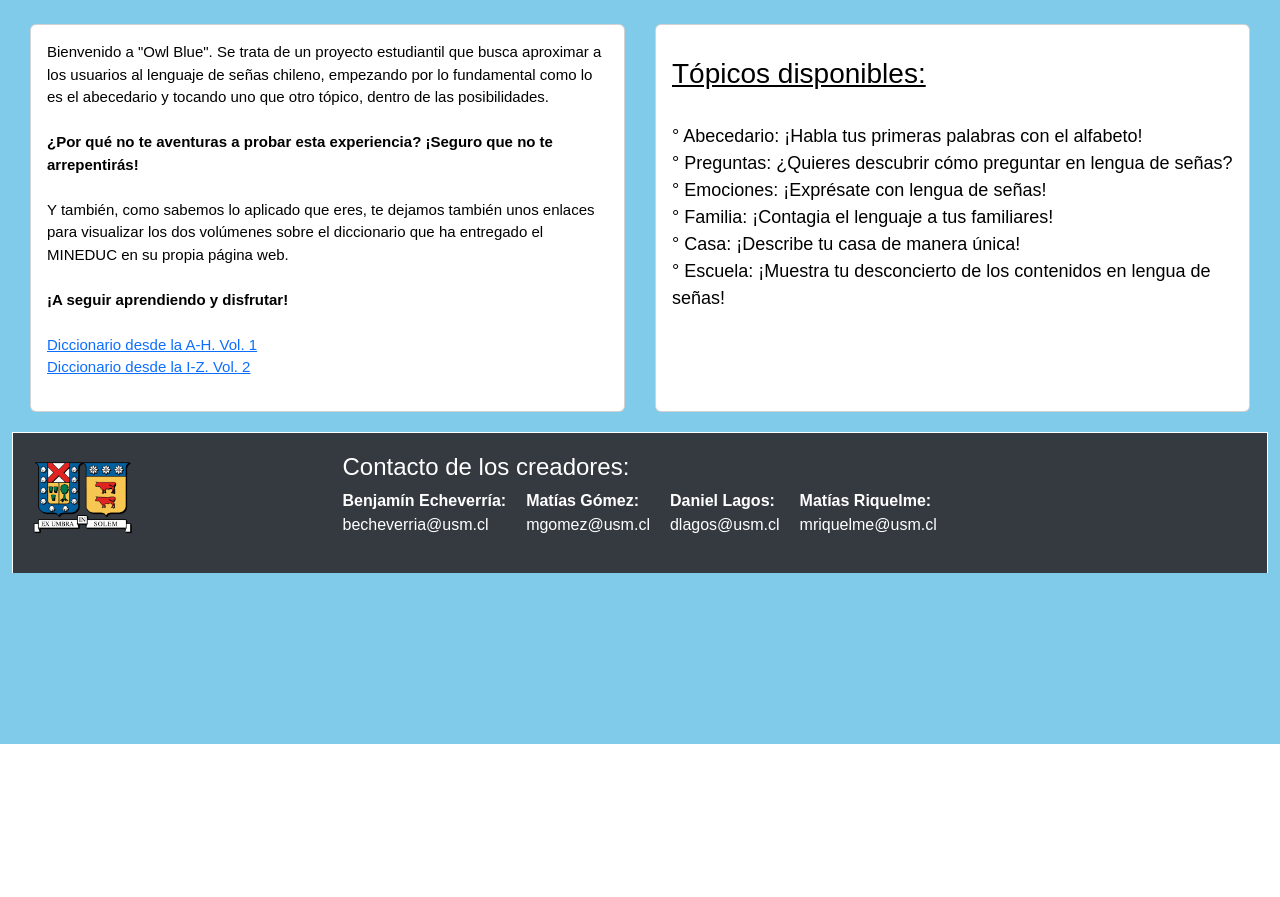
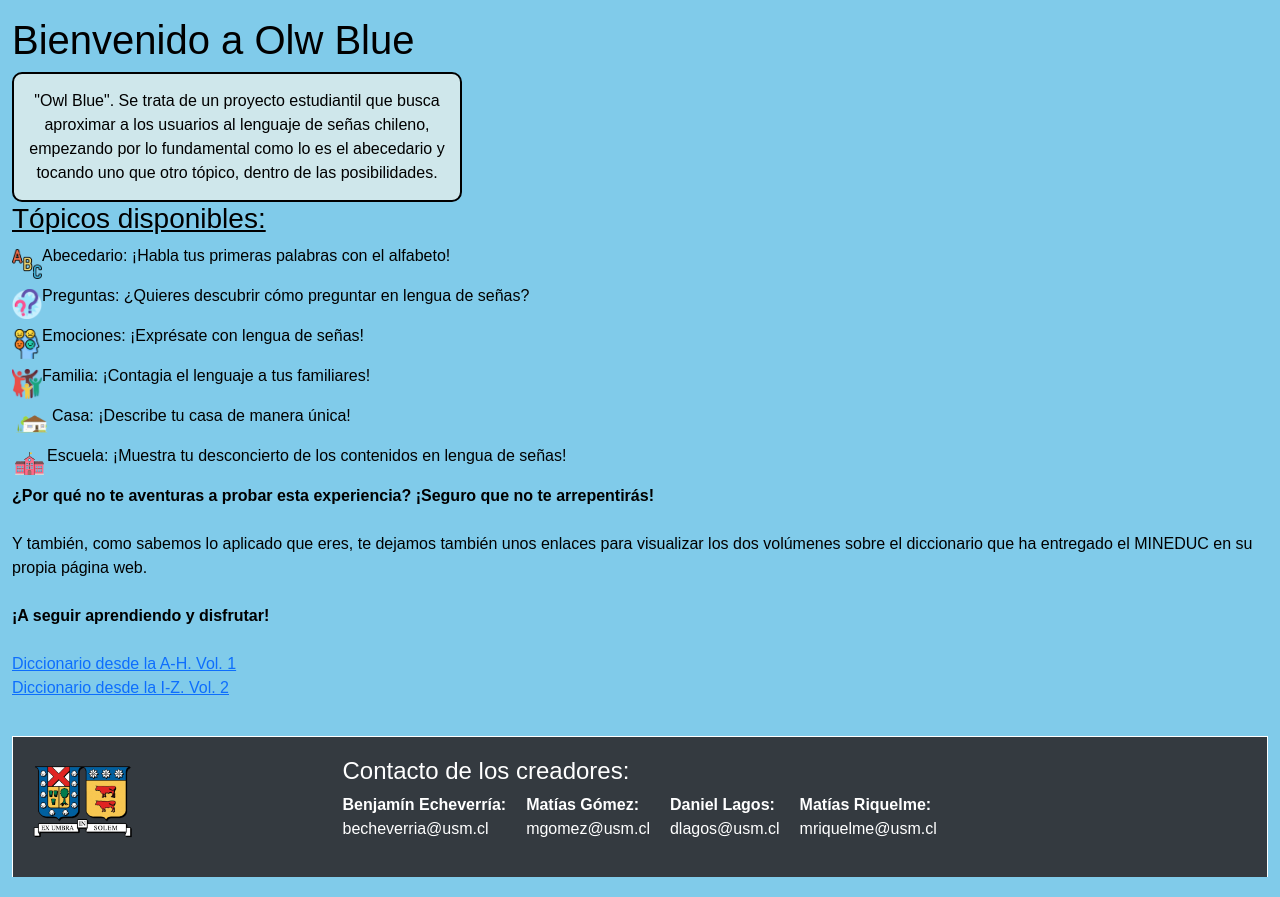
Before and after one commit to bumm1y/Owl_Blue, a Django app: page / in a window 1280 px wide. Shown: the part 56-953 px from the top of the page. Before the commit the page ends 800 px from the top, so only its background shows below. Run offline with Django 4.2, Linux system fonts and the light colour scheme; some web fonts are replaced.

Commit message:
iconos en topicos

```diff
--- a/Owl_Blue/owl_blue_app/templates/owl_blue_app/index.html
+++ b/Owl_Blue/owl_blue_app/templates/owl_blue_app/index.html
@@ -14,11 +14,71 @@
 {% endif %}
 
 <main class="container-fluid">
+
     <div class="row">
-        <div class="col-md-5 mt-4 card card-body custom-margin-right custom-margin-left">
+        <div>
             <p style="font-size: 15px;">
-                Bienvenido a "Owl Blue". Se trata de un proyecto estudiantil que busca aproximar a los usuarios al lenguaje de señas chileno, empezando por lo fundamental como lo es el abecedario y tocando uno que otro tópico, dentro de las posibilidades.
-                <br><br>
+
+                <h1>Bienvenido a Olw Blue</h1>
+
+                <div class="cuadro-con-bordes">
+
+                    "Owl Blue". Se trata de un proyecto estudiantil que busca<br>
+                    aproximar a los usuarios al lenguaje de señas chileno,<br>
+                    empezando por lo fundamental como lo es el abecedario y <br>
+                    tocando uno que otro tópico, dentro de las posibilidades.
+
+                </div>
+
+
+                <div class="topicos">
+
+                    <h3 style="text-decoration: underline;">Tópicos disponibles:</h3>
+
+                    <div class="imagen_abc_topico">
+
+                        <img src="{% static 'img/abc_sf.png' %}" width="30" height="30">
+                        <p>Abecedario: ¡Habla tus primeras palabras con el alfabeto!</p>
+
+                    </div>
+
+                    <div class="imagen_preguntas_topico">
+
+                        <img src="{% static 'img/pregunta_sf.png' %}" width="30" height="30">
+                        <p>Preguntas: ¿Quieres descubrir cómo preguntar en lengua de señas?</p>
+
+                    </div>
+
+                    <div class="imagen_emociones_topico">
+
+                        <img src="{% static 'img/emociones_sf.png' %}" width="30" height="30">
+                        <p>Emociones: ¡Exprésate con lengua de señas!</p>
+
+                    </div>
+
+                    <div class="imagen_familia_topico">
+
+                        <img src="{% static 'img/familia_sf.png' %}" width="30" height="30">
+                        <p>Familia: ¡Contagia el lenguaje a tus familiares!</p>
+
+                    </div>
+
+                    <div class="imagen_casa_topico">
+
+                        <img src="{% static 'img/casa-_sf.png' %}" width="40" height="40">
+                        <p>Casa: ¡Describe tu casa de manera única!</p>
+
+                    </div>
+
+                    <div class="imagen_escuela_topico">
+
+                        <img src="{% static 'img/colegio_sf.png' %}" width="35" height="35">
+                        <p>Escuela: ¡Muestra tu desconcierto de los contenidos en lengua de señas!</p>
+
+                    </div>
+
+                </div>
+
                 <strong>¿Por qué no te aventuras a probar esta experiencia? ¡Seguro que no te arrepentirás!</strong>
                 <br><br>
                 Y también, como sabemos lo aplicado que eres, te dejamos también unos enlaces para visualizar los dos volúmenes sobre el diccionario que ha entregado el MINEDUC en su propia página web.
@@ -31,21 +91,9 @@
             </p>
         </div>
 
-        <div class="col-md-5 mt-4 card card-body custom-margin-right">
-            <p>
-                <h3 style="text-decoration: underline;">Tópicos disponibles:</h3>
-                <br>
-                <p style="font-size: 18px;">
-                    ° Abecedario: ¡Habla tus primeras palabras con el alfabeto!
-                    <br>° Preguntas: ¿Quieres descubrir cómo preguntar en lengua de señas?
-                    <br>° Emociones: ¡Exprésate con lengua de señas!
-                    <br>° Familia: ¡Contagia el lenguaje a tus familiares!
-                    <br>° Casa: ¡Describe tu casa de manera única!
-                    <br>° Escuela: ¡Muestra tu desconcierto de los contenidos en lengua de señas!
-                </p>
-            </p>
-        </div>
+
     </div>
+
 
     <div class="container-fluid info-contacto mt-0 mb-0 pt-0 pb-0">
         <div class="row">
--- a/Owl_Blue/static/css/home.css
+++ b/Owl_Blue/static/css/home.css
@@ -3,9 +3,7 @@ body {
     color: black;
 }
 
-.custom-margin-right {
-    margin-right: 30px !important;
-}
+
 
 .custom-margin-left {
     margin-left: 30px !important;
@@ -22,3 +20,55 @@ body {
     border-left: 1px solid !important;
     border-right: 1px solid !important;
 }
+
+.cuadro-con-bordes {
+
+    border: 2px solid black; /* Borde de 2 píxeles en color negro */
+    padding: 15px; /* Espaciado interno */
+    text-align: center; /* Alineación del texto al centro */
+    background-color: #cfe7eb; /* Color de fondo del cuadro */
+    width: 450px; /* Ancho del cuadro (ajusta según tus necesidades) */
+    border-radius: 10px; /* Bordes redondeados */
+}
+
+.imagen_abc_topico {
+
+    display: flex ; /* Permite que la imagen y el texto estén en la misma línea */
+    align-items: center ; /* Alinea verticalmente el contenido en el centro */
+
+}
+
+.imagen_preguntas_topico{
+
+    display: flex ; /* Permite que la imagen y el texto estén en la misma línea */
+    align-items: center ; /* Alinea verticalmente el contenido en el centro */
+
+}
+
+.imagen_emociones_topico{
+
+    display: flex ; /* Permite que la imagen y el texto estén en la misma línea */
+    align-items: center ; /* Alinea verticalmente el contenido en el centro */
+
+}
+
+.imagen_familia_topico{
+
+    display: flex ; /* Permite que la imagen y el texto estén en la misma línea */
+    align-items: center ; /* Alinea verticalmente el contenido en el centro */
+
+}
+
+.imagen_casa_topico{
+
+    display: flex ; /* Permite que la imagen y el texto estén en la misma línea */
+    align-items: center ; /* Alinea verticalmente el contenido en el centro */
+
+}
+
+.imagen_escuela_topico{
+
+    display: flex ; /* Permite que la imagen y el texto estén en la misma línea */
+    align-items: center ; /* Alinea verticalmente el contenido en el centro */
+
+}
```
Also changed, not shown: Owl_Blue/static/img/abc_sf.png (added), Owl_Blue/static/img/casa-_sf.png (added), Owl_Blue/static/img/colegio_sf.png (added), Owl_Blue/static/img/emociones_sf.png (added), Owl_Blue/static/img/familia_sf.png (added), Owl_Blue/static/img/pregunta_sf.png (added).
